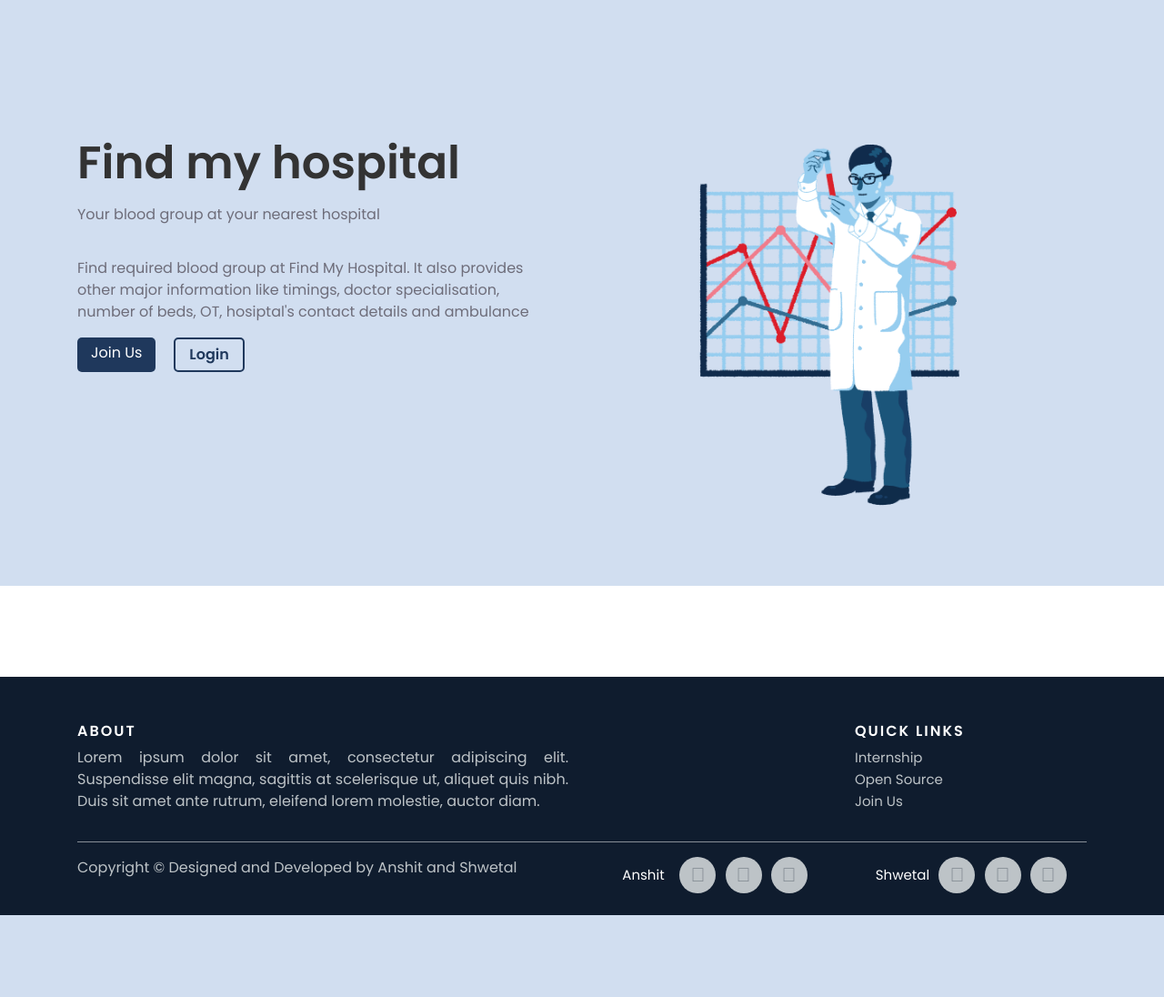
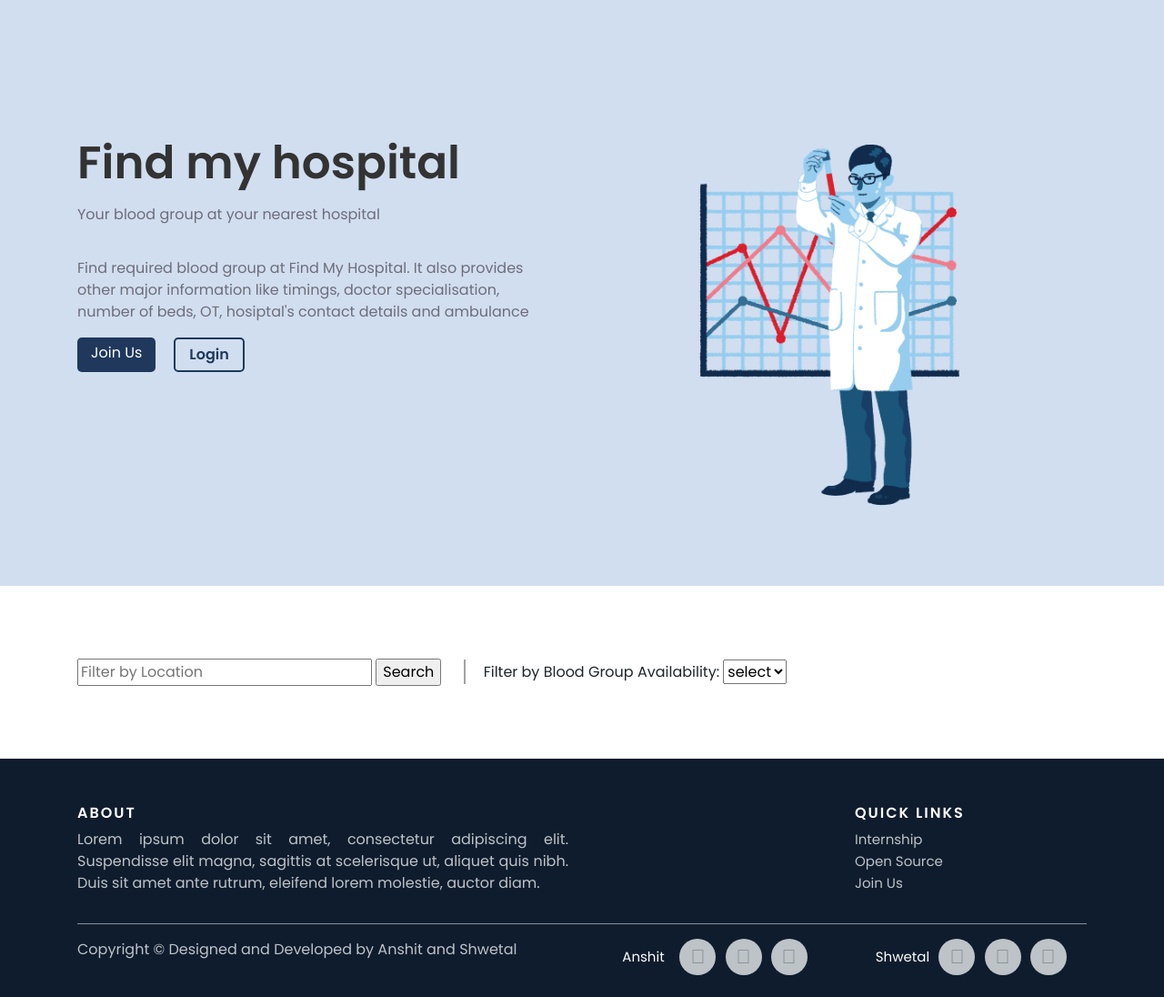
Before and after one commit to Anshit01/findMyHospital, a Django app: page / in a window 1280 px wide. Shown: the part 62-1158 px from the top of the page at 91% size. Before the commit the page ends 1068 px from the top, so only its background shows below. Run offline with Django 3.2, Linux system fonts and the light colour scheme; data that the repository does not hold is empty; some libraries are stand-ins or nearby versions.

```diff
--- a/app/static/css/index.css
+++ b/app/static/css/index.css
@@ -62,6 +62,22 @@
     align-items: center;
 }
 
+.filters{
+    margin: 30px 0;
+}
+
+
+
+.form-inline {
+    display: inline-block;
+}
+
+.bg-filter-container {
+    display: inline-block;
+    padding-left: 20px;
+    border-left: 2px solid rgba(100, 100, 100, 0.6);
+    margin-left: 20px;
+}
 
 .hospital-list-section {
     margin: 50px 0;
--- a/app/templates/index.html
+++ b/app/templates/index.html
@@ -40,6 +40,32 @@
     <div class="hospital-list-section">
         <div class="container">
             <div class="row">
+                <div class="col-12">
+                    <div class="filters">
+                        <form class="form-inline">
+                        <input class="location-filter" name="location" type="text" placeholder="Filter by Location">
+                        <input class="location-btn" type="submit" value="Search">
+                        </form>
+
+                        <div class="bg-filter-container">
+                            <span>Filter by Blood Group Availability: </span>
+                            <select class="bg-filter" name="bg">
+                                <option value="">select</option>
+                                <option value="A+">A+</option>
+                                <option value="B+">B+</option>
+                                <option value="AB+">AB+</option>
+                                <option value="O+">O+</option>
+                                <option value="A-">A-</option>
+                                <option value="B-">B-</option>
+                                <option value="AB-">AB-</option>
+                                <option value="O-">O-</option>
+                            </select>
+                        </div>
+
+                    </div>
+                </div>
+            </div>
+            <div class="row">
                 {% for hospital in hospitals %}
                     <div class="col-12 col-md-6 col-lg-4">
                         <a href="/hospital/{{hospital.id}}">
```
Also changed, not shown: app/templates/hospital_detail.html (+14 -0 lines).
